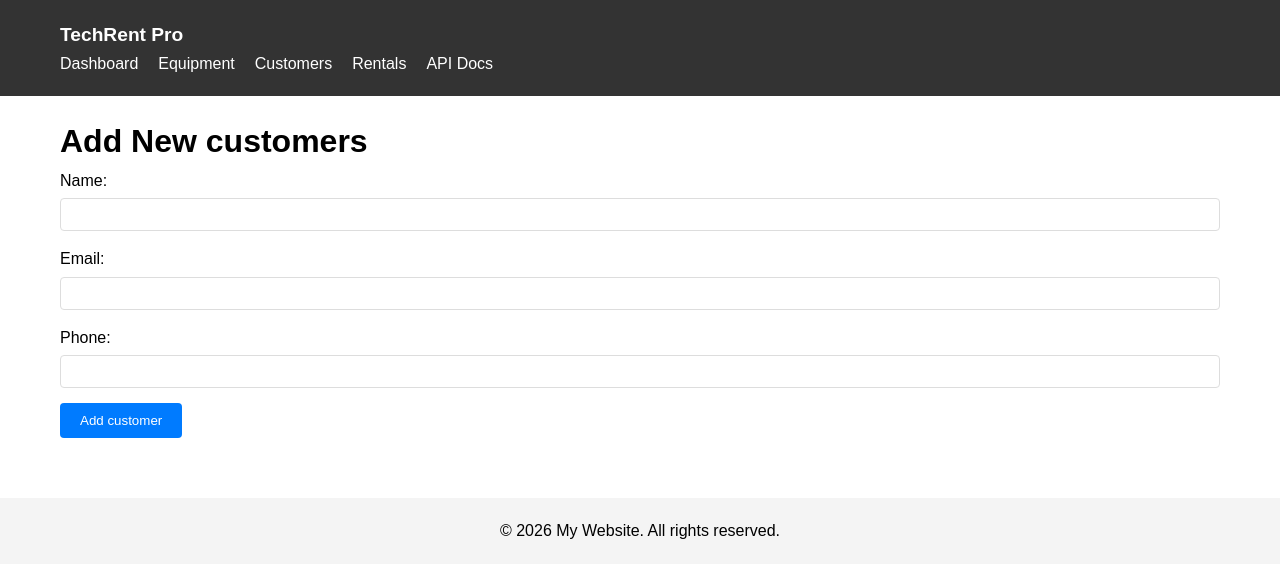
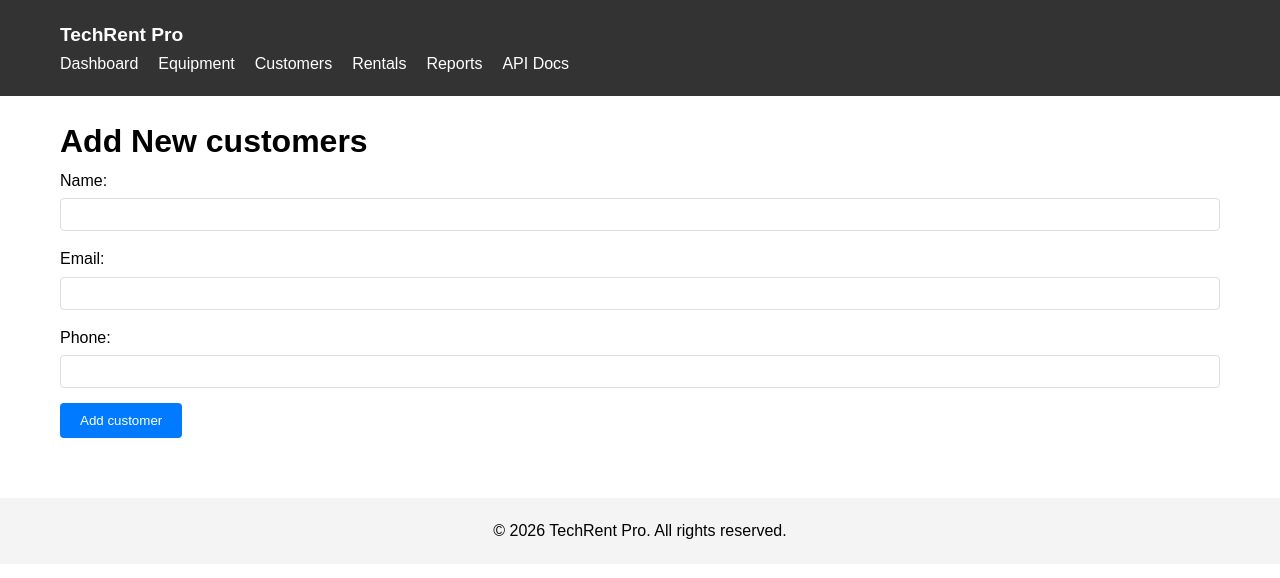
Before and after one commit to Yusuf94Ramlawi/Web-Development-with-Python, a Flask app: page /customers/add in a window 1280 px wide. Shown: the top 578 px of the page. Run offline with Flask 3, Linux system fonts and the light colour scheme.

Commit message:
Update base.html

```diff
--- a/techrent-pro/templates/base.html
+++ b/techrent-pro/templates/base.html
@@ -57,6 +57,7 @@
         <li><a href="/equipment">Equipment</a></li>
         <li><a href="/customers">Customers</a></li>
         <li><a href="/rentals">Rentals</a></li>
+        <li><a href="/reports">Reports</a></li>
         <li><a href="/api-docs">API Docs</a></li>
       </ul>
       </div>
@@ -72,7 +73,7 @@
     <!-- Footer -->
     <footer class="footer">
       {% block footer %}
-      <p>&copy; 2026 My Website. All rights reserved.</p>
+      <p>&copy; 2026 TechRent Pro. All rights reserved.</p>
       {% endblock %}
     </footer>
 
```
